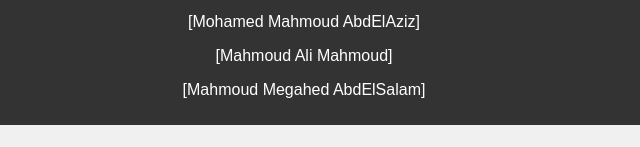
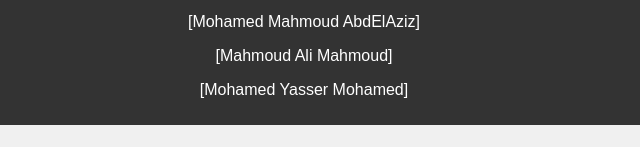
Before and after one commit to mohamed82-Eng/cyber-saftey, a plain HTML site: page index.html in a window 1280 px wide. Shown: the part 650-797 px from the top of the page, 336-976 px from the left. Drawn offline with Linux system fonts and the light colour scheme.

Commit message:
Update index.html

```diff
--- a/index.html
+++ b/index.html
@@ -35,7 +35,7 @@
             <p>Made by:</p>
             <p>[Mohamed Mahmoud AbdElAziz]</p>
             <p>[Mahmoud Ali Mahmoud]</p>
-            <p>[Mahmoud Megahed AbdElSalam]</p>
+            <p>[Mohamed Yasser Mohamed]</p>
         </div>
         <div class="footer-right">
             <!-- Logo in the footer -->
```
